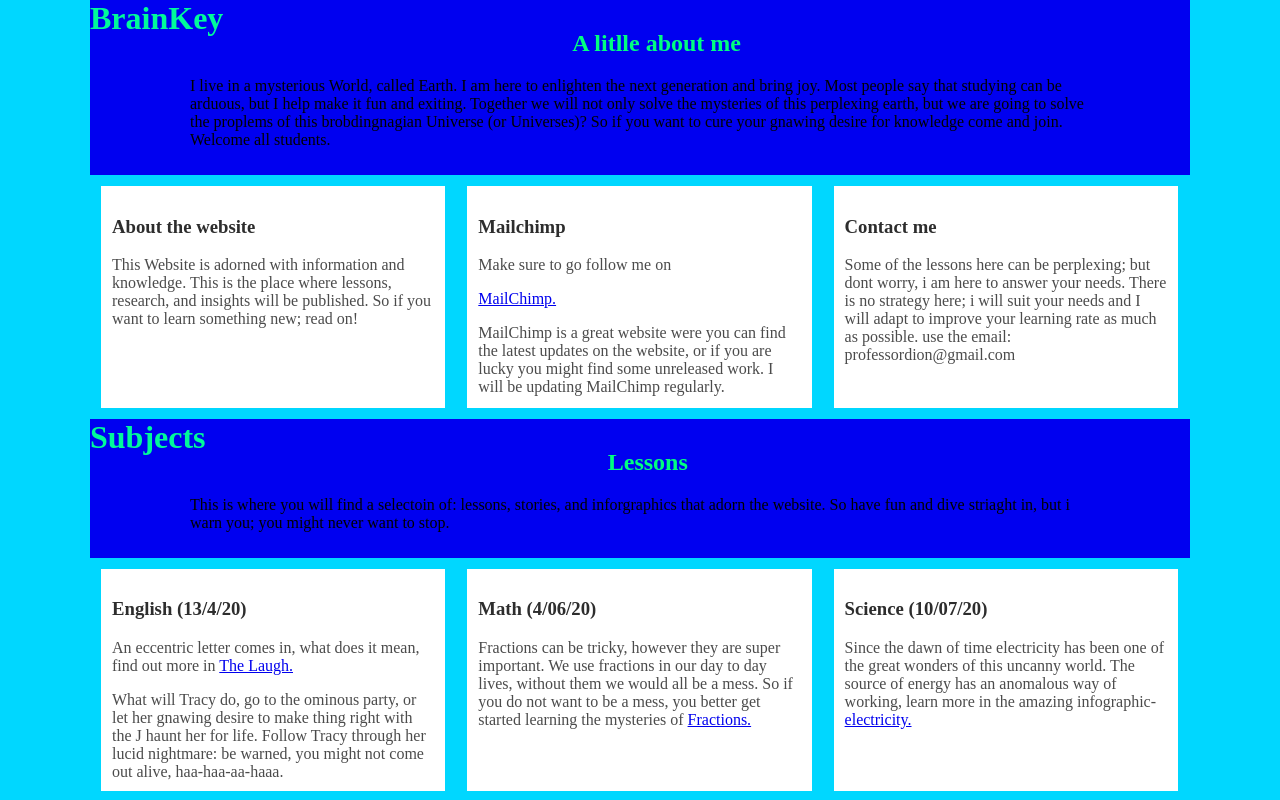
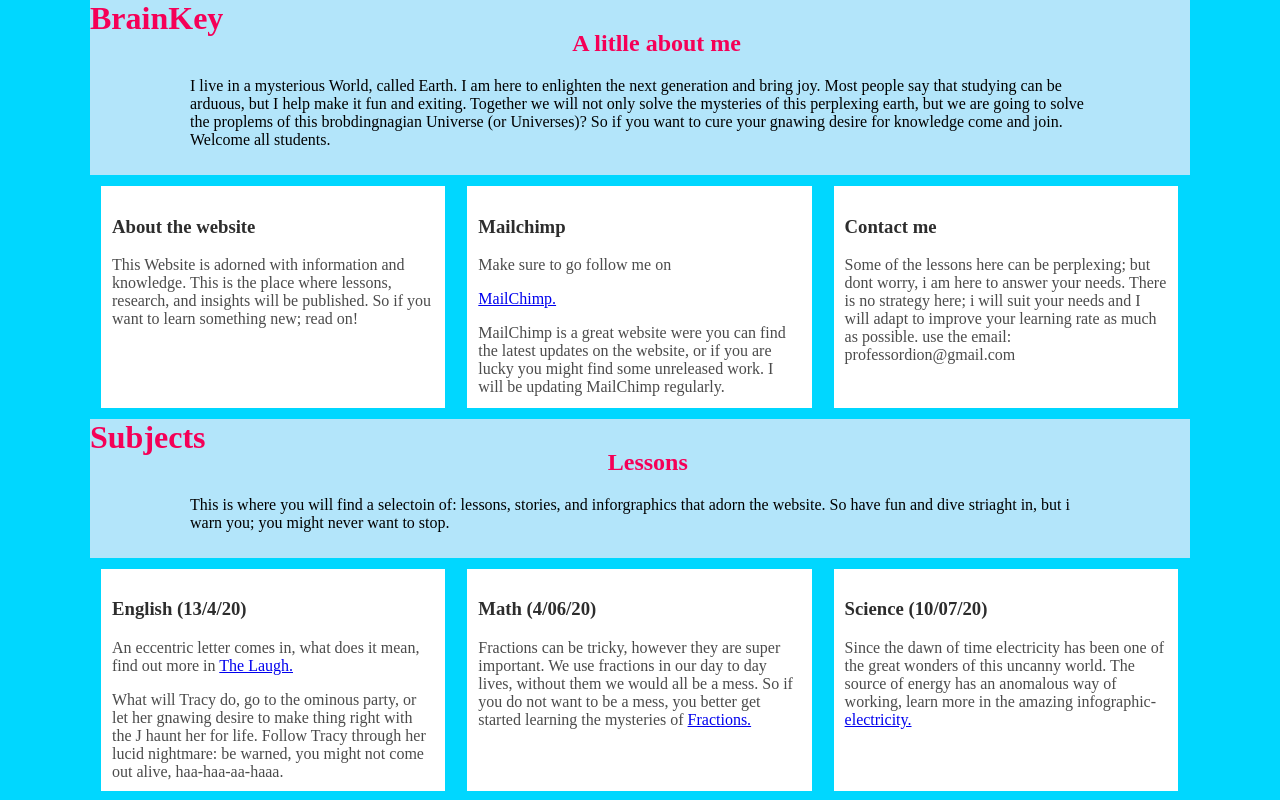
Before and after one commit to ProfessorDion/ProfessorDion.github.io, a plain HTML site: page index.html in a window 1280 px wide. Shown: the top 800 px of the page. Drawn offline with Linux system fonts and the light colour scheme.

Commit message:
Add files via upload

```diff
--- a/index.html
+++ b/index.html
@@ -300,7 +300,7 @@
 					}
 				    h1{
 				    	float:left;
-						color:rgb(0,250,154);
+						color:rgb(245,0,87);
 						margin:0;
 				    }
 					header h2{
@@ -309,12 +309,12 @@
 						color:rgb(0,0,0);
 					}
 					section{
-						background:rgb(0,0,240);
+						background:rgb(179,229,250);
 						padding:10px 100px;
 					}
 					section h2{
 						text-align:center;
-						color:rgb(0,255,127);
+						color:rgb(245,0,87);
 					}
 					section p{
 						color:rgb(0,0,0);
```
